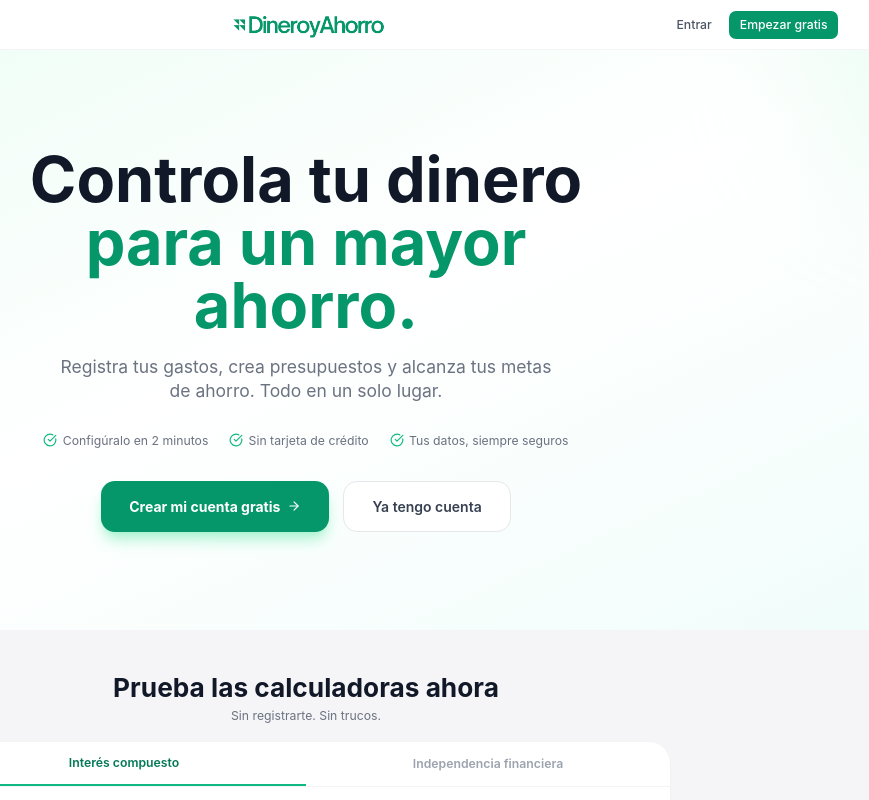
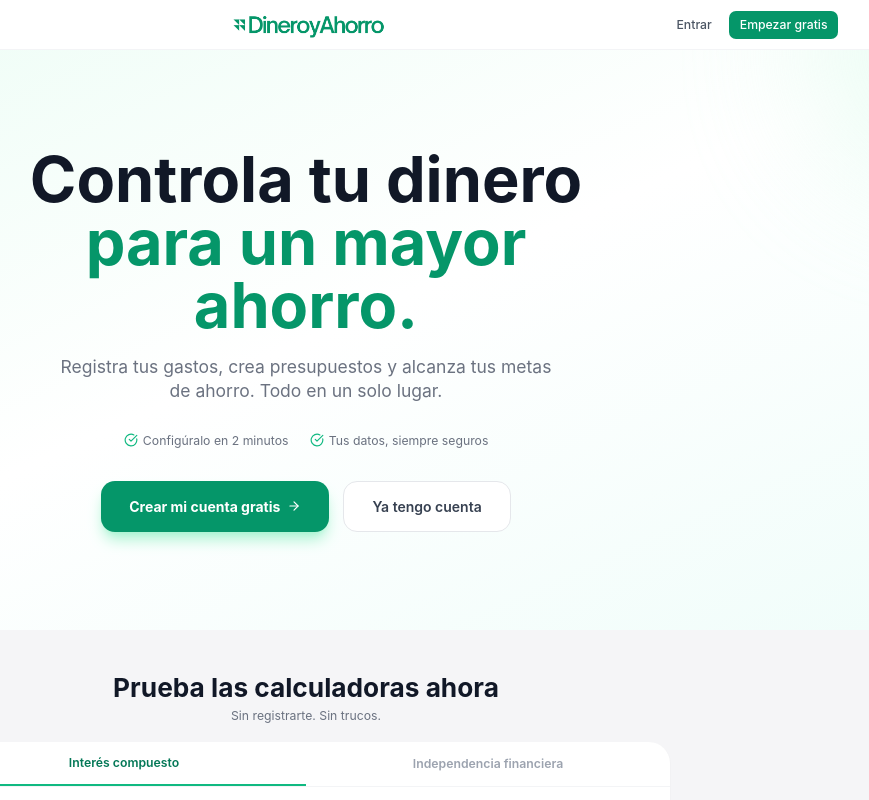
Before and after one commit to josemartoscv-pixel/quantix, a Next.js app: page / in a window 1280 px wide. Shown: the top 800 px of the page, without its empty margins (334-1203 px from the left). Built offline with nearby package versions, Linux system fonts and the light colour scheme; no server answers.

Commit message:
Remove credit card bullet from hero

```diff
--- a/src/app/page.tsx
+++ b/src/app/page.tsx
@@ -107,10 +107,6 @@ export default async function LandingPage() {
               </span>
               <span className="flex items-center justify-center gap-1.5">
                 <CheckCircle className="w-4 h-4 text-emerald-500 shrink-0" />
-                Sin tarjeta de crédito
-              </span>
-              <span className="flex items-center justify-center gap-1.5">
-                <CheckCircle className="w-4 h-4 text-emerald-500 shrink-0" />
                 Tus datos, siempre seguros
               </span>
             </div>
```
